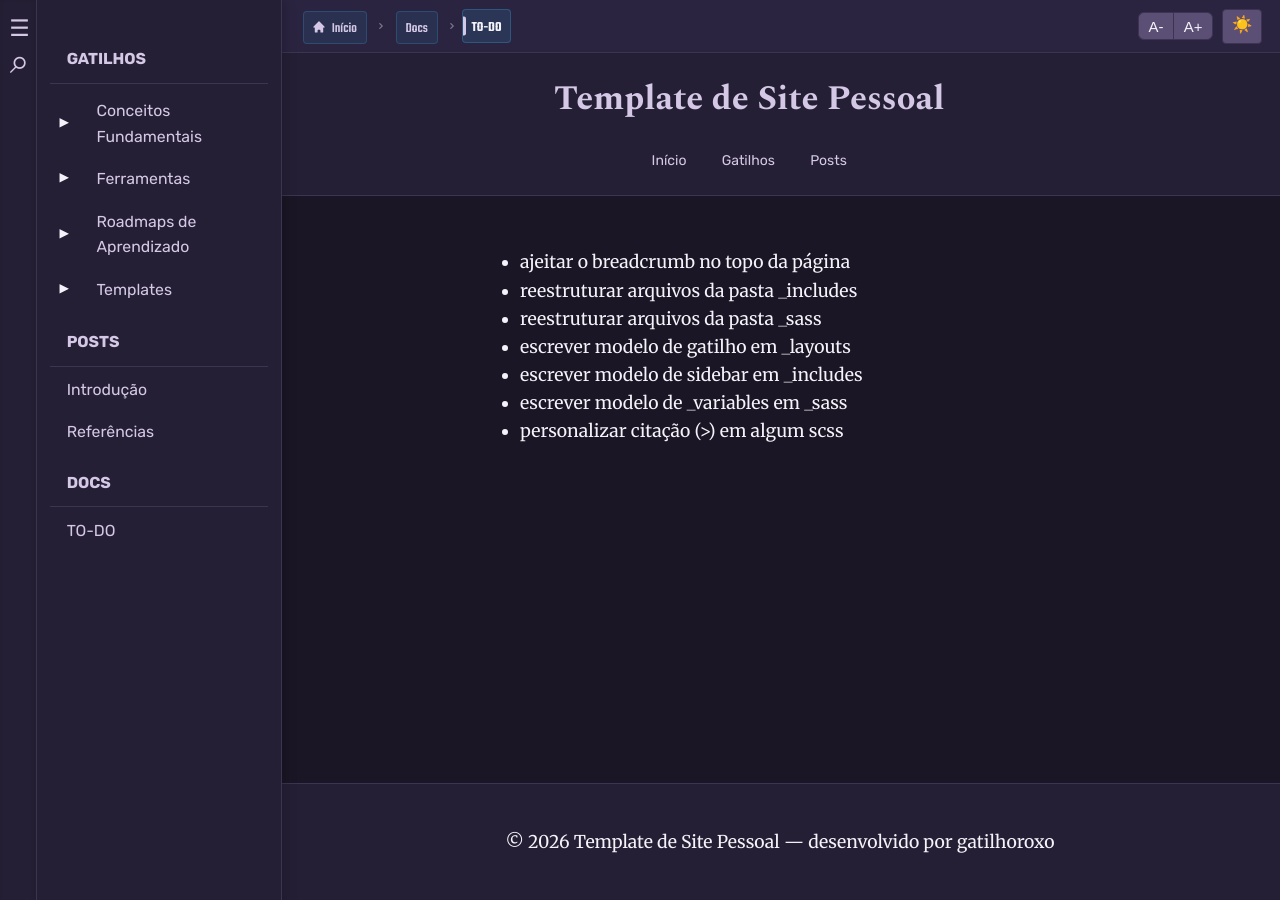
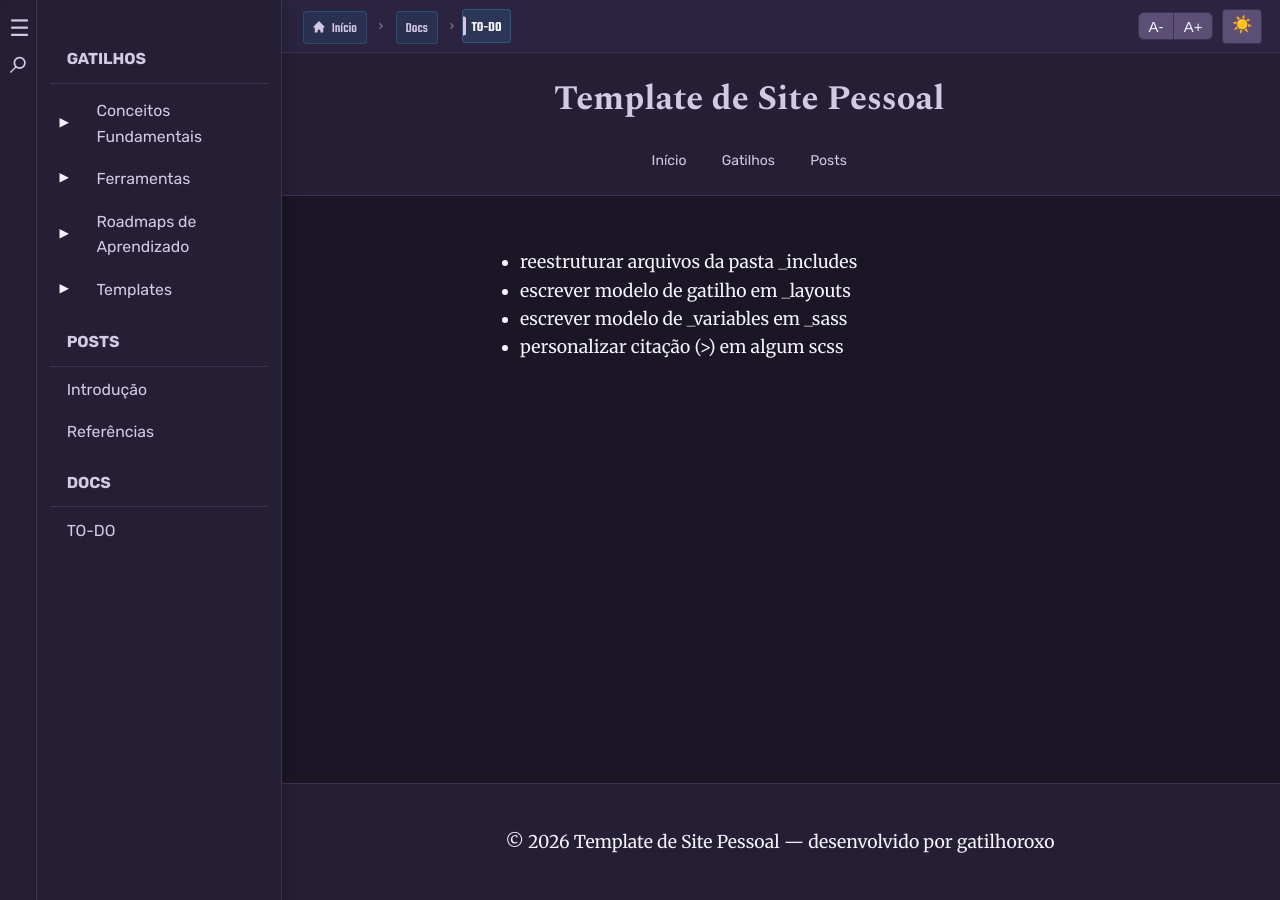
Before and after one commit to gatilhoroxo/site-attempt, a Jekyll site: the page built from docs/TODO.md, in a window 1280 px wide. Built offline with Jekyll 4.4.1, drawn with Linux system fonts in a browser that asks for light colours.

Commit message:
chore: tarefas feitas

```diff
--- a/docs/TODO.md
+++ b/docs/TODO.md
@@ -3,10 +3,7 @@ layout: default
 title: TO-DO
 ---
 
-- ajeitar o breadcrumb no topo da página
 - reestruturar arquivos da pasta _includes
-- reestruturar arquivos da pasta _sass
 - escrever modelo de gatilho em _layouts
-- escrever modelo de sidebar em _includes
 - escrever modelo de _variables em _sass
 - personalizar citação (>) em algum scss
```
